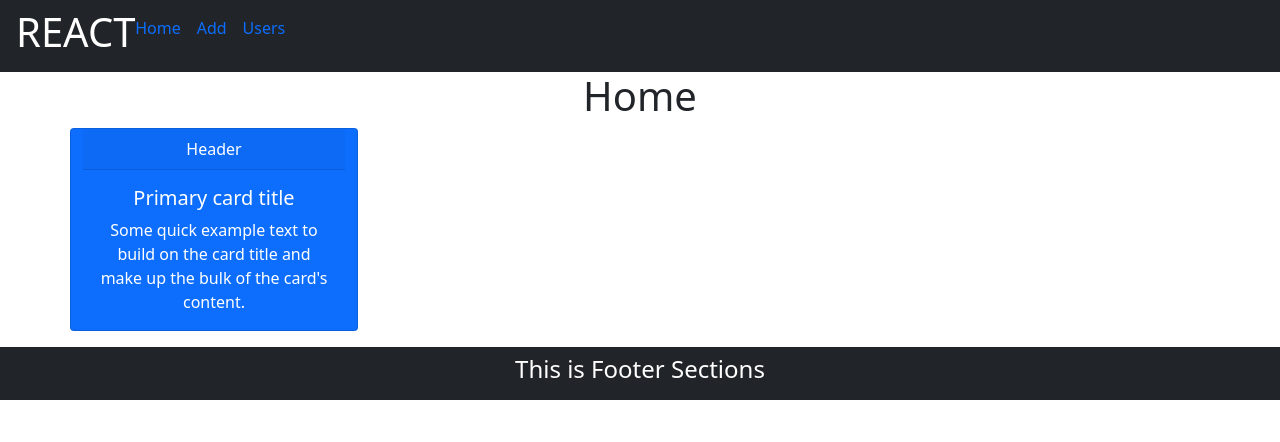
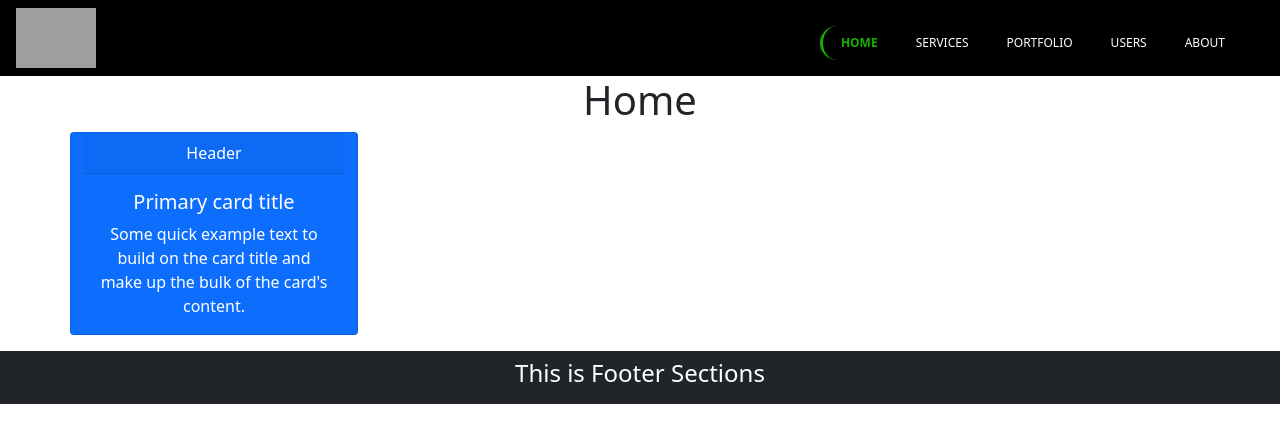
Before and after one commit to raju4422/react, a React (Create React App) app: page / in a window 1280 px wide. Shown: the top 442 px of the page. Built offline with nearby package versions, Linux system fonts and the light colour scheme; no server answers; grey boxes are pictures that could not be loaded.

Commit message:
new changes

```diff
--- a/src/App.css
+++ b/src/App.css
@@ -49,6 +49,45 @@ border:none;
   position: relative;
 }
 
+
+.navbar
+{
+    background-color: black;
+}
+.navbar .brand-navbar img:hover
+{
+    opacity: 0.7;
+}
+.navbar ul
+{
+padding: 0px 30px 0px 0px;
+}
+.navbar ul li a{
+    color: white;
+    margin: 10px 0px 0px 10px;
+    text-transform: uppercase;
+    font-size: 12px;
+}
+.navbar ul li a .fas{
+    padding-right:5px;
+    padding-left:5px;
+}
+.navbar ul li a:hover{
+    color: #15b000;
+}
+.navbar ul li.active > a {
+    color: #15b000;
+    font-weight: bold;
+    font-size: 12px;
+    border-left: 3px solid #15b000;
+    border-radius: 40px;
+}
+.iconStyle
+{
+    color: #15b000;
+}
+
+
 @keyframes App-logo-spin {
   from {
     transform: rotate(0deg);
--- a/src/components/HookComponent.js
+++ b/src/components/HookComponent.js
@@ -15,7 +15,7 @@
      const [loading,setLoading]=useState(false);
      const [sent ,setSent]=useState(false);
      const [error,setError]=useState({name:'',email:'',password:''});
-     const { register, handleSubmit, formState: { errors } } = useForm();
+     const { register, handleSubmit, formState: { errors },reset } = useForm();
 
 
      const submit = (data)=> {
@@ -26,12 +26,11 @@
         name:data.name,
       })
         .then(res => {
-          setData({
-            name:'',email:'',password:''
-          })
+          reset();
          if(res.status==200){
           setResponse(true)
           setSent(true);
+
          }else{
           setResponse(false);
           setSent(false);
--- a/src/components/NavComponent.js
+++ b/src/components/NavComponent.js
@@ -27,9 +27,34 @@ function NavComponent() {
       <div className="">
 
 
+       <nav className="navbar navbar-expand-lg navStyle">
+            <a className="brand-navbar" href="#"><img src="image/logo.png" alt="Responsive image" height="60px"/></a>
+            <button className="navbar-toggler" data-toggle="collapse" data-target="#mainMenu">
+                <span><i className="fas fa-align-right iconStyle"></i></span>
+            </button>
+            <div className="collapse navbar-collapse" id="mainMenu">
+                <ul className="navbar-nav ml-auto navList">
+                    <li className="nav-item active"><Link to="/" className="nav-link"><i className="fas fa-home"></i>HOME<span className="sr-only">(current)</span></Link></li>
+                    <li className="nav-item">
+                        <Link to="/about" className="nav-link"><i className="fas fa-cogs"></i>Services</Link>
+                    </li>
+                    <li className="nav-item">
+                        <Link to="/" className="nav-link"><i className="fas fa-briefcase"></i>Portfolio</Link>
+                    </li>
+                    <li className="nav-item">
+                        <Link to="/users" className="nav-link"><i className="fas fa-phone"></i>Users</Link>
+                    </li>
+                    <li className="nav-item">
+                        <Link to="/about" className="nav-link"><i className="fas fa-users"></i>About</Link>
+                    </li>
+                </ul>
+            </div>
+        </nav>
 
 
-        <nav className="navbar navbar-expand-sm bg-dark ">
+
+
+     {/*   <nav className="navbar navbar-expand-sm bg-dark ">
          <div className="row">
          <div className="col-md-4"><h1 className="text-white">REACT</h1></div>
          <div className="col-md-8">
@@ -48,7 +73,7 @@ function NavComponent() {
           </div>
           </div>
         </nav>
-
+*/}
         {/* A <Switch> looks through its children <Route>s and
             renders the first one that matches the current URL. */}
         <Switch>
```
